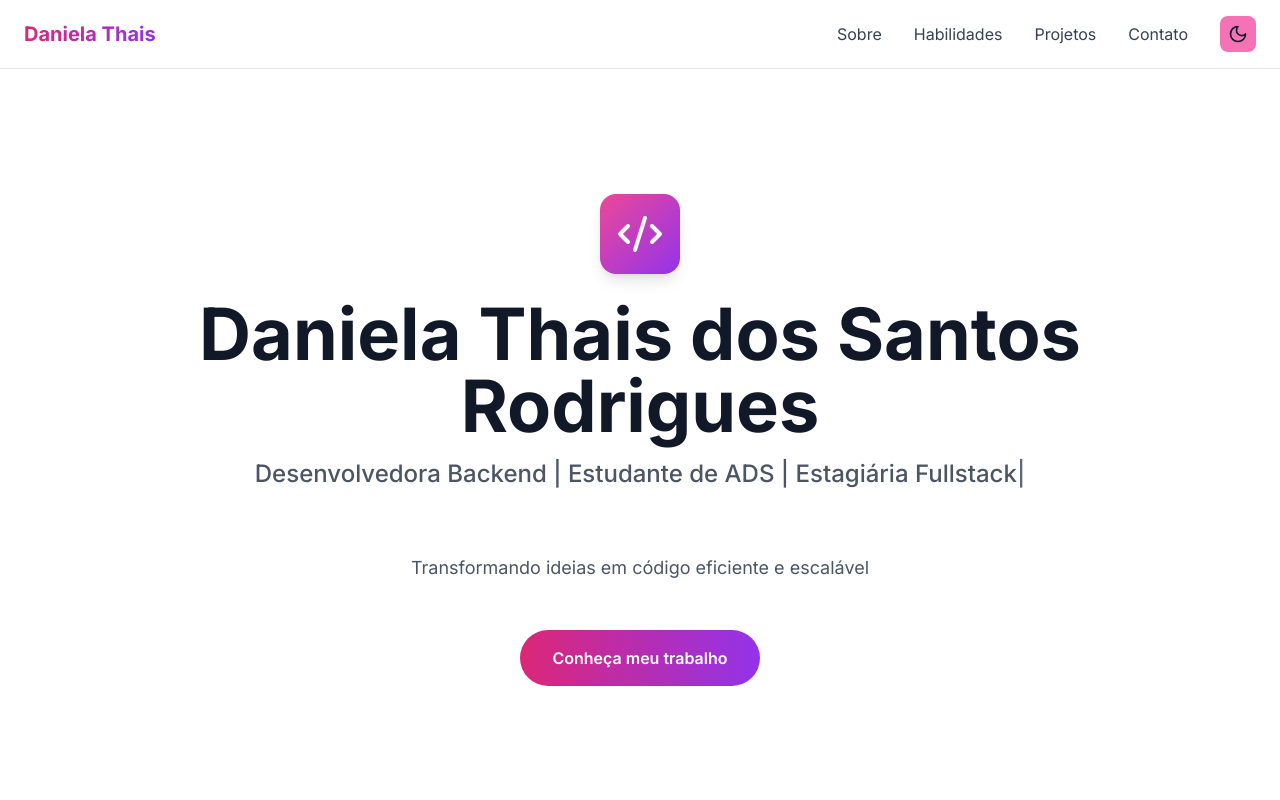
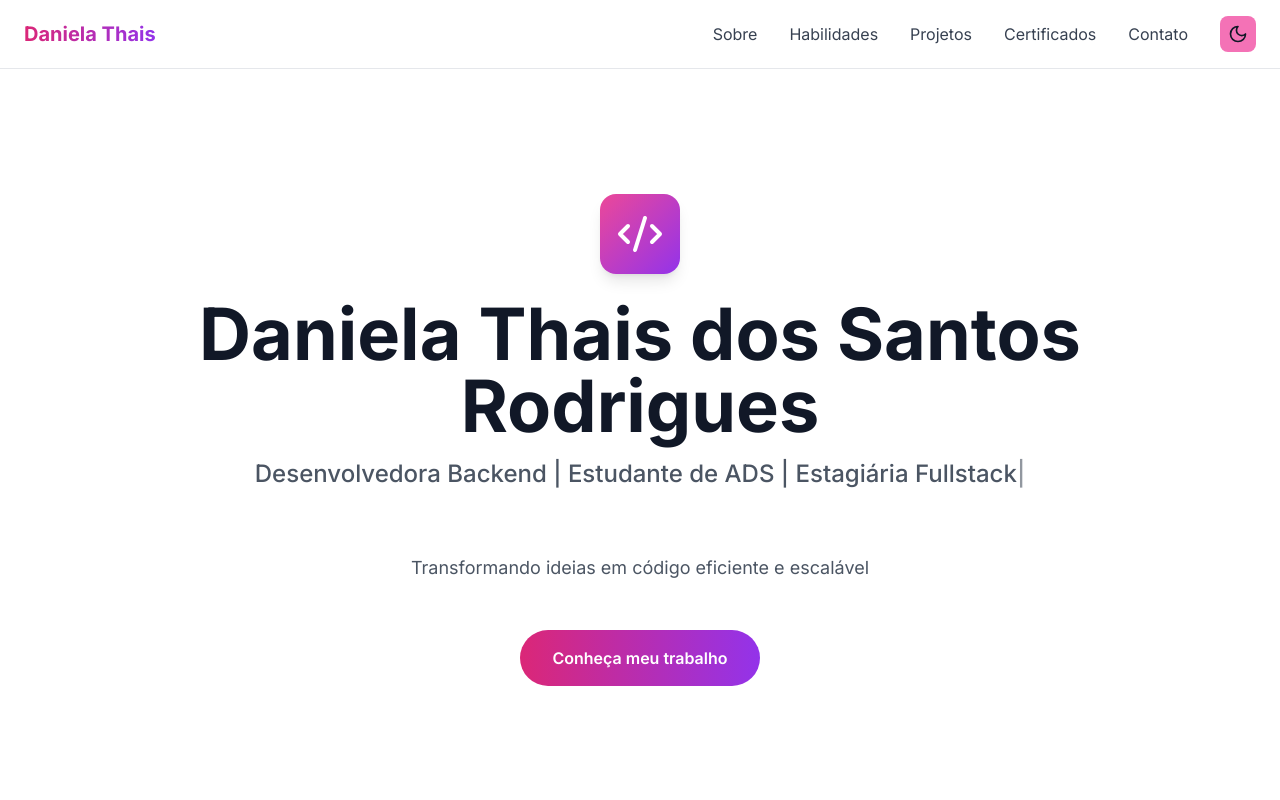
Before and after one commit to DanielaThais/Portfolio-Daniela, a React (Vite) app: page / in a window 1280 px wide. Shown: the top 800 px of the page. Built offline with nearby package versions, Linux system fonts and the light colour scheme.

Commit message:
Adicionada seção de certificados e algumas animações

```diff
--- a/src/App.tsx
+++ b/src/App.tsx
@@ -4,6 +4,7 @@ import { Hero } from './components/Hero';
 import { About } from './components/About';
 import { Skills } from './components/Skills';
 import { Projects } from './components/Projects';
+import { Certification } from './components/Certification';
 import { Contact } from './components/Contact';
 import { Footer } from './components/Footer';
 
@@ -38,6 +39,7 @@ function App() {
       <About />
       <Skills />
       <Projects />
+      <Certification />
       <Contact />
       <Footer />
     </div>
--- /dev/null
+++ b/src/components/Certification.tsx
@@ -0,0 +1,56 @@
+import { File } from "lucide-react";
+
+export function Certification() {
+  return (
+    <section
+      id="certification"
+      className="py-20 px-6 bg-gray-50 dark:bg-gray-800/50"
+    >
+      <div className="container mx-auto max-w-4xl">
+        <h2 className="text-4xl md:text-5xl font-bold text-center mb-6 text-gray-900 dark:text-white">
+          Certificados
+        </h2>
+
+        <p className="text-center text-xl text-gray-600 dark:text-gray-400 mb-12">
+          Confira meus certificados adquiridos ao longo do tempo.
+        </p>
+
+        <div className="grid gap-6 sm:grid-cols-2 max-w-2xl mx-auto">
+          <a
+            href="https://web.dio.me/certificates"
+            target="_blank"
+            rel="noopener noreferrer"
+            className="animated-border-card group block p-6 bg-white dark:bg-gray-800 rounded-2xl border border-gray-200 dark:border-gray-700 hover:scale-105 transition-all duration-300 text-center"
+          >
+            <div className="inline-flex p-4 bg-pink-100 dark:bg-pink-900/30 rounded-full mb-4 group-hover:bg-pink-200 dark:group-hover:bg-pink-900/50 transition-colors">
+              <File className="text-pink-600 dark:text-pink-400" size={32} />
+            </div>
+            <h3 className="text-lg font-semibold mb-2 text-gray-900 dark:text-white">
+              Certificados DIO
+            </h3>
+            <p className="text-sm text-gray-600 dark:text-gray-400">
+              (Digital Innovation One)
+            </p>
+          </a>
+
+          <a
+            href="https://www.linkedin.com/in/daniela-thais-3529b2189/overlay/Certifications/2059314503/treasury/?profileId=ACoAACx2xm4BO-oYfXFyeQ-ttuQPU9dDrU0DKlY"
+            target="_blank"
+            rel="noopener noreferrer"
+            className="animated-border-card group block p-6 bg-white dark:bg-gray-800 rounded-2xl border border-gray-200 dark:border-gray-700 hover:scale-105 transition-all duration-300 text-center"
+          >
+            <div className="inline-flex p-4 bg-pink-100 dark:bg-pink-900/30 rounded-full mb-4 group-hover:bg-pink-200 dark:group-hover:bg-pink-900/50 transition-colors">
+              <File className="text-pink-600 dark:text-pink-400" size={32} />
+            </div>
+            <h3 className="text-lg font-semibold mb-2 text-gray-900 dark:text-white">
+              Hackathon
+            </h3>
+            <p className="text-sm text-gray-600 dark:text-gray-400">
+              Participa DF
+            </p>
+          </a>
+        </div>
+      </div>
+    </section>
+  );
+}
--- a/src/components/Contact.tsx
+++ b/src/components/Contact.tsx
@@ -2,7 +2,7 @@ import { Mail, Github, Linkedin, Send } from 'lucide-react';
 
 export function Contact() {
   return (
-    <section id="contact" className="py-20 px-6 bg-gray-50 dark:bg-gray-800/50">
+    <section id="contact" className="py-20 px-6">
       <div className="container mx-auto max-w-4xl">
         <h2 className="text-4xl md:text-5xl font-bold text-center mb-6 text-gray-900 dark:text-white">
           Contato
@@ -17,8 +17,8 @@ export function Contact() {
             href="mailto:daniela.thais64@gmail.com"
             className="group p-6 bg-white dark:bg-gray-800 rounded-2xl shadow-lg border border-gray-200 dark:border-gray-700 hover:shadow-xl hover:scale-105 transition-all duration-300 text-center"
           >
-            <div className="inline-flex p-4 bg-blue-100 dark:bg-blue-900/30 rounded-full mb-4 group-hover:bg-blue-200 dark:group-hover:bg-blue-900/50 transition-colors">
-              <Mail className="text-blue-600 dark:text-blue-400" size={32} />
+            <div className="inline-flex p-4 bg-pink-100 dark:bg-pink-900/30 rounded-full mb-4 group-hover:bg-pink-200 dark:group-hover:bg-pink-900/50 transition-colors">
+              <Mail className="text-pink-600 dark:text-pink-400" size={32} />
             </div>
             <h3 className="text-lg font-semibold mb-2 text-gray-900 dark:text-white">
               E-mail
@@ -66,7 +66,7 @@ export function Contact() {
         <div className="mt-12 text-center">
           <a
             href="mailto:daniela.thais64@gmail.com"
-            className="inline-flex items-center gap-3 px-8 py-4 bg-gradient-to-r from-blue-600 to-purple-600 text-white rounded-full font-semibold hover:shadow-xl hover:scale-105 transition-all duration-300"
+            className="inline-flex items-center gap-3 px-8 py-4 bg-gradient-to-r from-pink-600 to-purple-600 text-white rounded-full font-semibold hover:shadow-xl hover:scale-105 transition-all duration-300"
           >
             <Send size={20} />
             Enviar mensagem
--- a/src/components/Footer.tsx
+++ b/src/components/Footer.tsx
@@ -2,14 +2,14 @@ import { Heart } from 'lucide-react';
 
 export function Footer() {
   return (
-    <footer className="py-8 px-6 border-t border-gray-200 dark:border-gray-800">
+    <footer className="py-8 px-6 bg-gray-950 border-t border-gray-900">
       <div className="container mx-auto text-center">
-        <p className="text-gray-600 dark:text-gray-400 flex items-center justify-center gap-2">
+        <p className="text-gray-300 flex items-center justify-center gap-2">
           Desenvolvido com
           <Heart size={16} className="text-red-500 fill-red-500" />
           por Daniela Thais
         </p>
-        <p className="text-sm text-gray-500 dark:text-gray-500 mt-2">
+        <p className="text-sm text-gray-500 mt-2">
           © {new Date().getFullYear()} Todos os direitos reservados
         </p>
       </div>
--- a/src/components/Header.tsx
+++ b/src/components/Header.tsx
@@ -1,5 +1,5 @@
-import { Moon, Sun, Menu, X } from 'lucide-react';
-import { useState } from 'react';
+import { Moon, Sun, Menu, X } from "lucide-react";
+import { useState } from "react";
 
 interface HeaderProps {
   isDark: boolean;
@@ -12,7 +12,7 @@ export function Header({ isDark, toggleTheme }: HeaderProps) {
   const scrollToSection = (id: string) => {
     const element = document.getElementById(id);
     if (element) {
-      element.scrollIntoView({ behavior: 'smooth' });
+      element.scrollIntoView({ behavior: "smooth" });
       setIsMenuOpen(false);
     }
   };
@@ -27,25 +27,33 @@ export function Header({ isDark, toggleTheme }: HeaderProps) {
 
           <div className="hidden md:flex items-center gap-8">
             <button
-              onClick={() => scrollToSection('about')}
+              onClick={() => scrollToSection("about")}
               className="text-gray-700 dark:text-gray-300 hover:text-pink-600 dark:hover:text-pink-400 transition-colors"
             >
               Sobre
             </button>
             <button
-              onClick={() => scrollToSection('skills')}
+              onClick={() => scrollToSection("skills")}
               className="text-gray-700 dark:text-gray-300 hover:text-pink-600 dark:hover:text-pink-400 transition-colors"
             >
               Habilidades
             </button>
             <button
-              onClick={() => scrollToSection('projects')}
+              onClick={() => scrollToSection("projects")}
               className="text-gray-700 dark:text-gray-300 hover:text-pink-600 dark:hover:text-pink-400 transition-colors"
             >
               Projetos
             </button>
+
             <button
-              onClick={() => scrollToSection('contact')}
+              onClick={() => scrollToSection("certification")}
+              className="text-gray-700 dark:text-gray-300 hover:text-pink-600 dark:hover:text-pink-400 transition-colors"
+            >
+              Certificados
+            </button>
+
+            <button
+              onClick={() => scrollToSection("contact")}
               className="text-gray-700 dark:text-gray-300 hover:text-pink-600 dark:hover:text-pink-400 transition-colors"
             >
               Contato
@@ -81,25 +89,25 @@ export function Header({ isDark, toggleTheme }: HeaderProps) {
         {isMenuOpen && (
           <div className="md:hidden mt-4 pb-4 flex flex-col gap-4">
             <button
-              onClick={() => scrollToSection('about')}
+              onClick={() => scrollToSection("about")}
               className="text-left text-gray-700 dark:text-gray-300 hover:text-blue-600 dark:hover:text-blue-400 transition-colors"
             >
               Sobre
             </button>
             <button
-              onClick={() => scrollToSection('skills')}
+              onClick={() => scrollToSection("skills")}
               className="text-left text-gray-700 dark:text-gray-300 hover:text-blue-600 dark:hover:text-blue-400 transition-colors"
             >
               Habilidades
             </button>
             <button
-              onClick={() => scrollToSection('projects')}
+              onClick={() => scrollToSection("projects")}
               className="text-left text-gray-700 dark:text-gray-300 hover:text-blue-600 dark:hover:text-blue-400 transition-colors"
             >
               Projetos
             </button>
             <button
-              onClick={() => scrollToSection('contact')}
+              onClick={() => scrollToSection("contact")}
               className="text-left text-gray-700 dark:text-gray-300 hover:text-blue-600 dark:hover:text-blue-400 transition-colors"
             >
               Contato
--- a/src/components/Skills.tsx
+++ b/src/components/Skills.tsx
@@ -26,16 +26,16 @@ const skillCategories = [
     color: "orange",
   },
   {
+    icon: Book,
+    title: "Metodologias",
+    skills: ["Scrum", "Kanban", "MVC", "APIs REST"],
+    color: "yellow",
+  },
+  {
     icon: Wrench,
     title: "Ferramentas",
     skills: ["VS Code", "MySQL Workbench", "n8n", "Flowise", "ClickUp"],
     color: "pink",
-  },
-  {
-    icon: Book,
-    title: "Metodologias",
-    skills: ["Scrum", "Kanban", "MVC", "APIs REST"],
-    color: "yellow",
   },
 ];
 
--- a/src/index.css
+++ b/src/index.css
@@ -57,6 +57,12 @@
     }
   }
 
+  @keyframes border-spin {
+    to {
+      transform: rotate(1turn);
+    }
+  }
+
   .animate-fade-in {
     animation: fade-in 1s ease-out;
   }
@@ -73,4 +79,43 @@
     animation: fade-in-up 0.6s ease-out forwards;
     opacity: 0;
   }
+
+  .animated-border-card {
+    isolation: isolate;
+    overflow: hidden;
+    position: relative;
+  }
+
+  .animated-border-card::before {
+    animation: border-spin 2.4s linear infinite;
+    background: conic-gradient(
+      from 0deg,
+      transparent 0deg,
+      transparent 85deg,
+      #ec4899 130deg,
+      #a855f7 190deg,
+      #3b82f6 250deg,
+      transparent 310deg,
+      transparent 360deg
+    );
+    content: "";
+    inset: -45%;
+    opacity: 0;
+    position: absolute;
+    transition: opacity 300ms ease;
+    z-index: -2;
+  }
+
+  .animated-border-card::after {
+    background: inherit;
+    border-radius: calc(1rem - 2px);
+    content: "";
+    inset: 2px;
+    position: absolute;
+    z-index: -1;
+  }
+
+  .animated-border-card:hover::before {
+    opacity: 1;
+  }
 }
```
Also changed, not shown: src/components/About.tsx (+4 -4 lines), src/components/Projects.tsx (+28 -14 lines).
